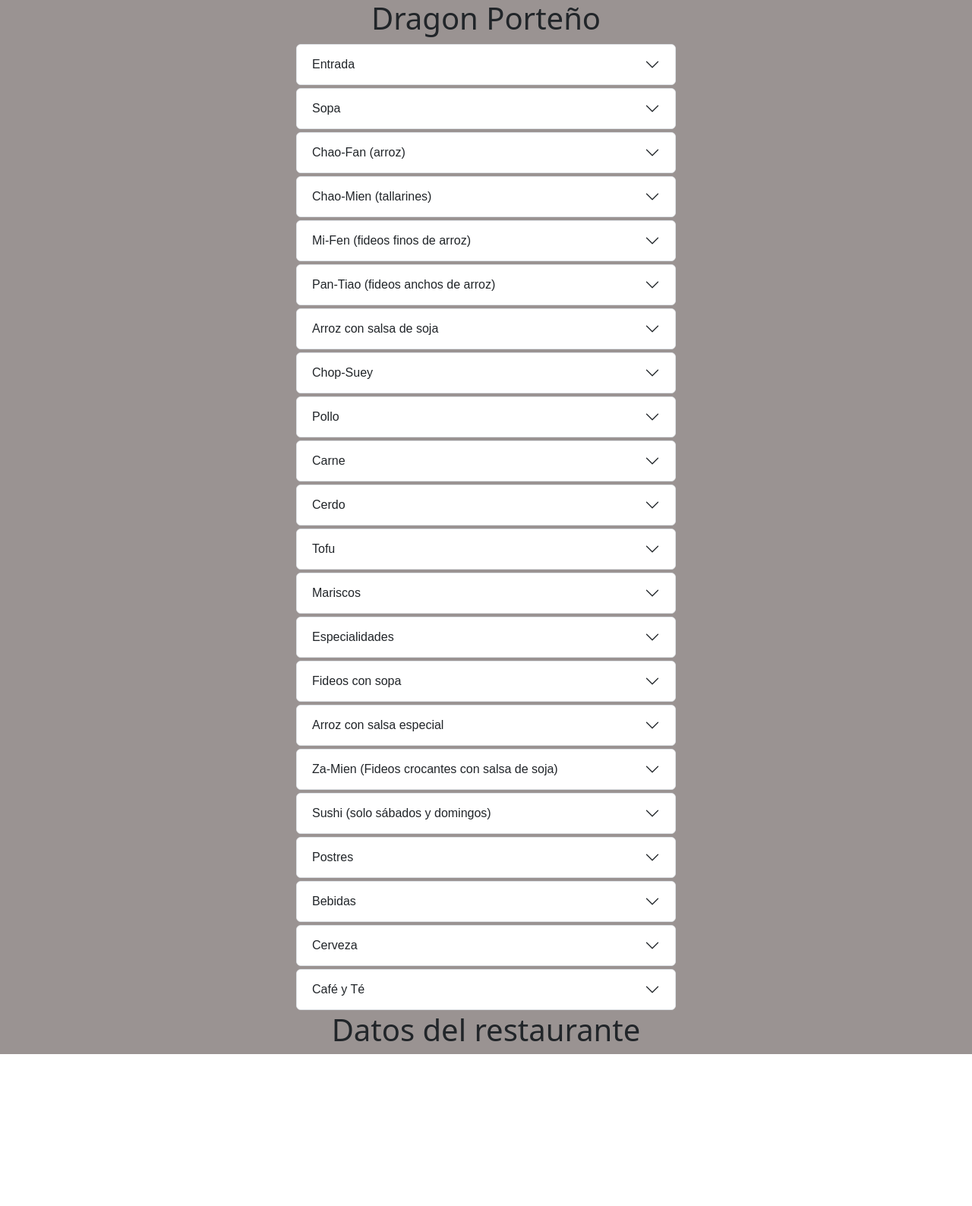
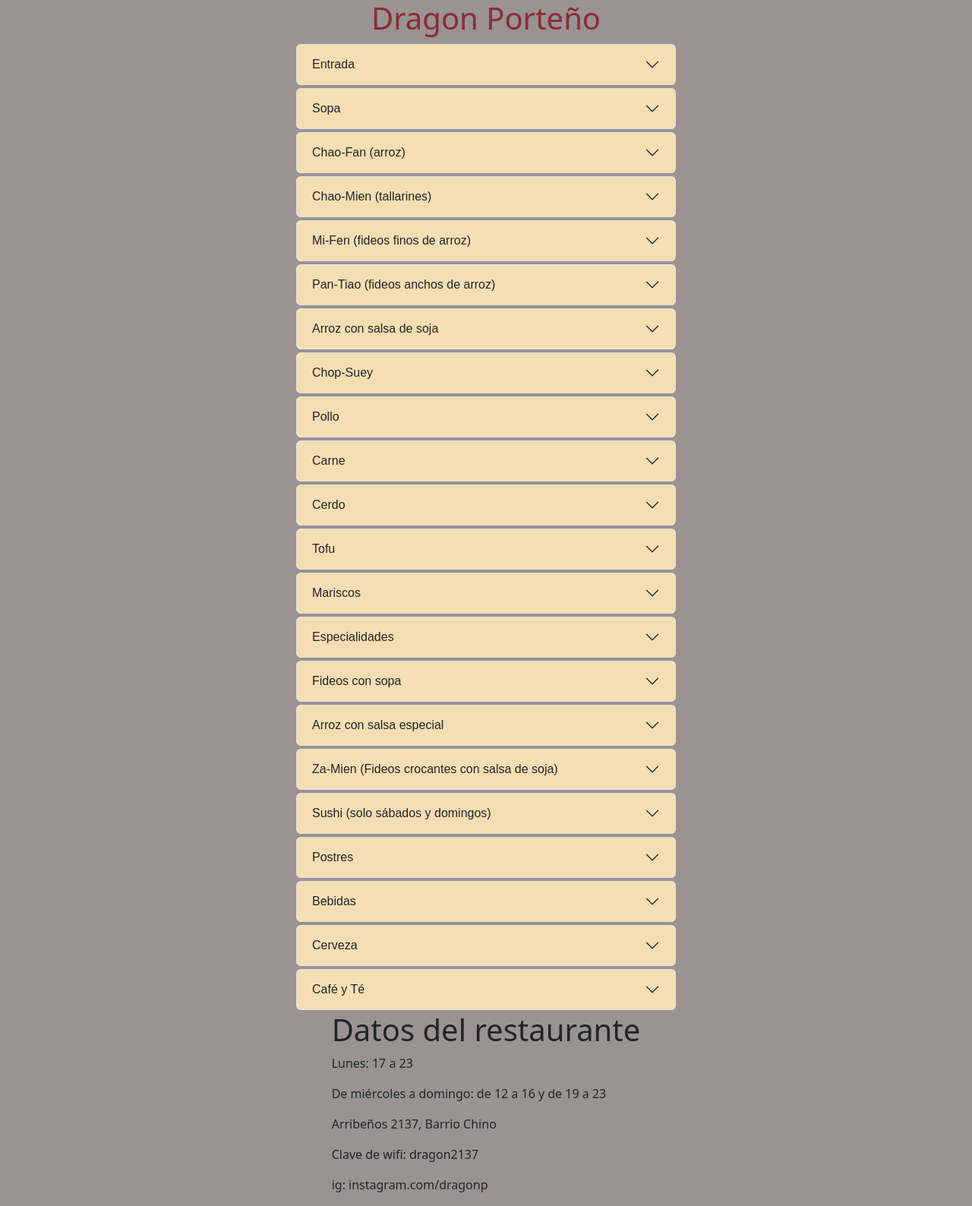
Before and after one commit to hvgomiranda/menuDragonPorteno, a React (Create React App) app: page / in a window 1280 px wide. Shown: the whole page at 76% size. Before the commit the page ends 1388 px from the top, so only its background shows below. Built offline with nearby package versions, Linux system fonts and the light colour scheme; the HTML template or start-up script is replaced by a standard one.

Commit message:
Commit 2: segunda version del menu

```diff
--- a/package.json
+++ b/package.json
@@ -2,11 +2,13 @@
   "name": "menu-dragon-porteno",
   "version": "0.1.0",
   "private": true,
+  "homepage": "https://hvgomiranda.github.io/menuDragonPorteno/",
   "dependencies": {
     "@testing-library/jest-dom": "^5.16.5",
     "@testing-library/react": "^13.4.0",
     "@testing-library/user-event": "^13.5.0",
     "bootstrap": "^5.3.0",
+    "gh-pages": "^5.0.0",
     "react": "^18.2.0",
     "react-bootstrap": "^2.8.0",
     "react-dom": "^18.2.0",
@@ -14,6 +16,8 @@
     "web-vitals": "^2.1.4"
   },
   "scripts": {
+    "predeploy": "npm run build",
+    "deploy": "gh-pages -d build",
     "start": "react-scripts start",
     "build": "react-scripts build",
     "test": "react-scripts test",
--- a/src/components/footer/footer.jsx
+++ b/src/components/footer/footer.jsx
@@ -4,6 +4,11 @@ const Footer = () => {
     return(
         <div>
             <h1>Datos del restaurante</h1>
+            <p>Lunes: 17 a 23</p>
+            <p>De miércoles a domingo: de 12 a 16 y de 19 a 23</p>
+            <p>Arribeños 2137, Barrio Chino</p>
+            <p>Clave de wifi: dragon2137</p>
+            <p>ig: instagram.com/dragonp</p>
         </div>
     );
 };
--- a/src/components/header/header.css
+++ b/src/components/header/header.css
@@ -0,0 +1,3 @@
+.title{
+    color: #8b2c34;
+}
--- a/src/components/header/header.jsx
+++ b/src/components/header/header.jsx
@@ -3,7 +3,7 @@ import "./header.css";
 const Header = () => {
     return(
         <div>
-            <h1>Dragon Porteño</h1>
+            <h1 className="title">Dragon Porteño</h1>
         </div>
     )
 };
--- a/src/components/section/section.css
+++ b/src/components/section/section.css
@@ -1,10 +1,13 @@
+.accordion-button{
+    background-color: wheat !important;
+}
 .section{
-    display: block;
     width: 500px;
     margin: 2px;
 }
 .section_item{
     border-bottom: 1px;
+    border: 1px black solid;
 }
 .section_title{
     font-family: 'Barlow', sans-serif;
```
Also changed, not shown: 1 other file (tests, documents, lock files or other folders).
